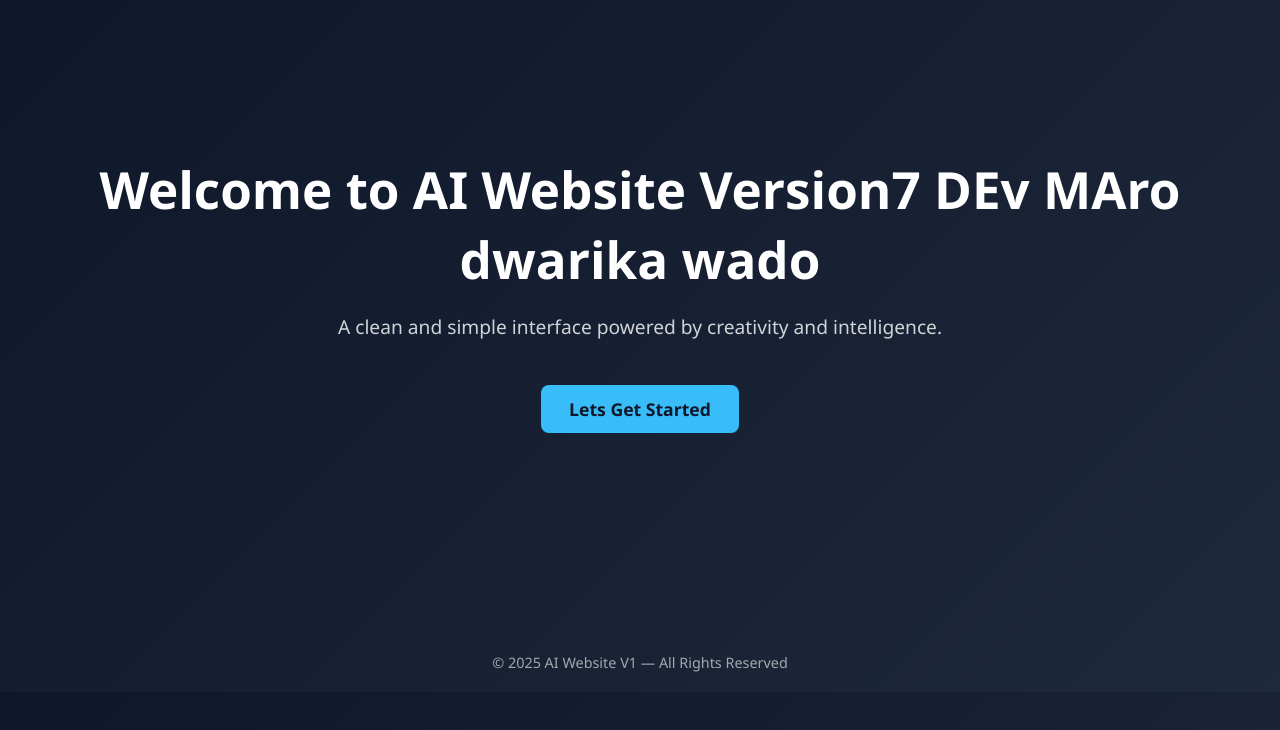
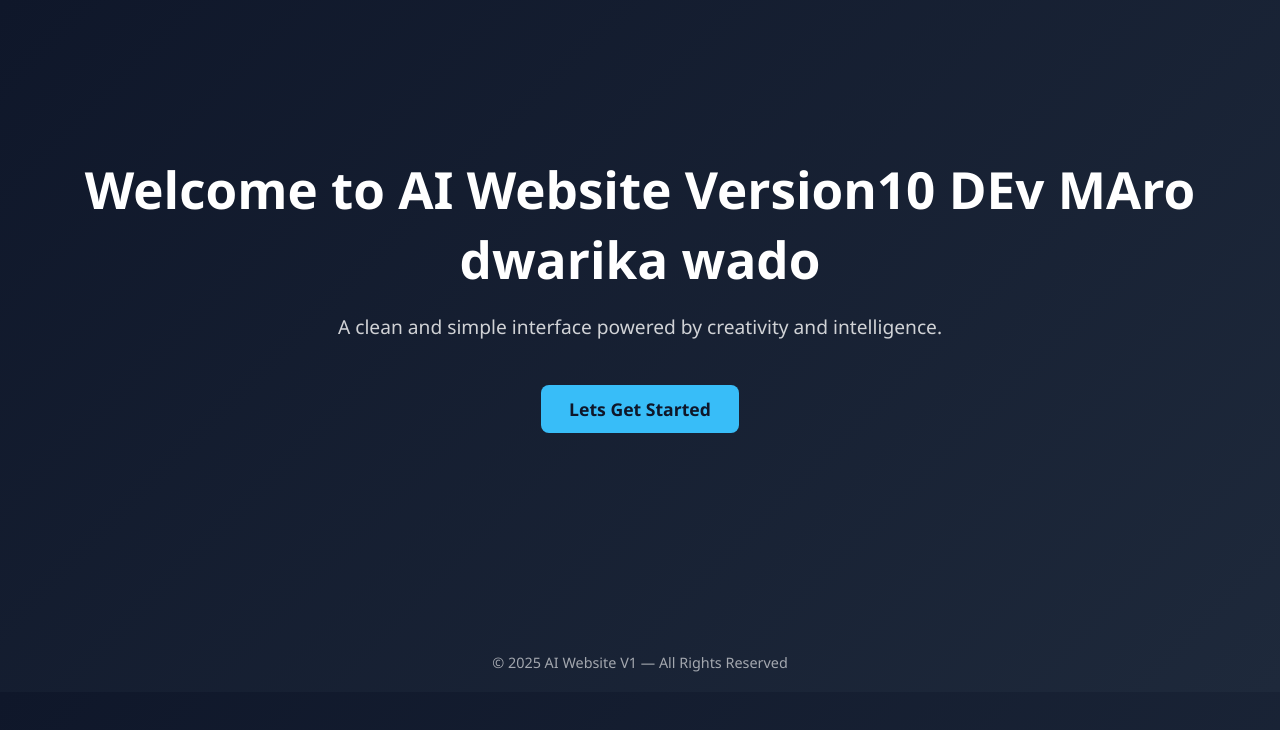
Before and after one commit to purveshgosalia/Server-code, a plain HTML site: page index.html in a window 1280 px wide. Drawn offline with Linux system fonts and the light colour scheme.

Commit message:
28/11/25 start pipeline 10th

```diff
--- a/index.html
+++ b/index.html
@@ -63,7 +63,7 @@
 <body>
 
     <div class="hero">
-        <h1>Welcome to AI Website Version7 DEv MAro dwarika wado </h1>
+        <h1>Welcome to AI Website Version10 DEv MAro dwarika wado </h1>
         <p>A clean and simple interface powered by creativity and intelligence.</p>
         <a href="#" class="btn">Lets Get Started</a>
     </div>
```
